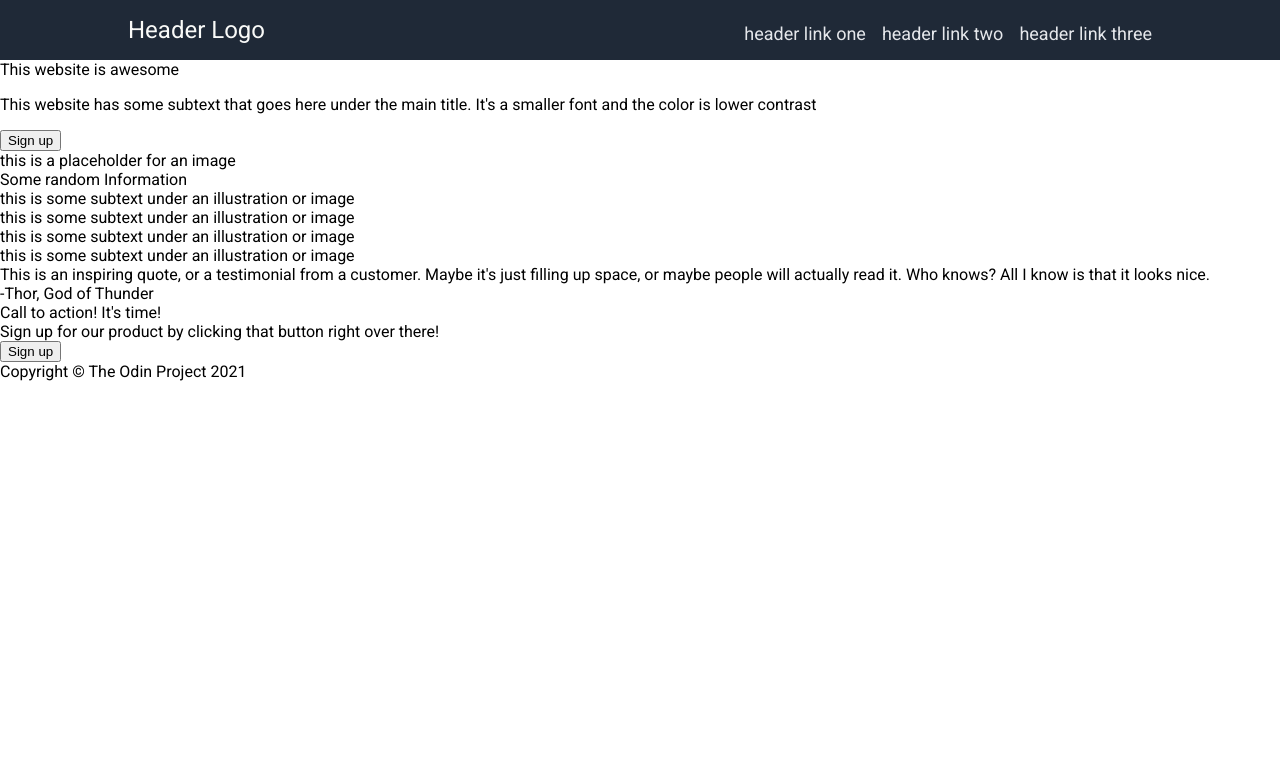
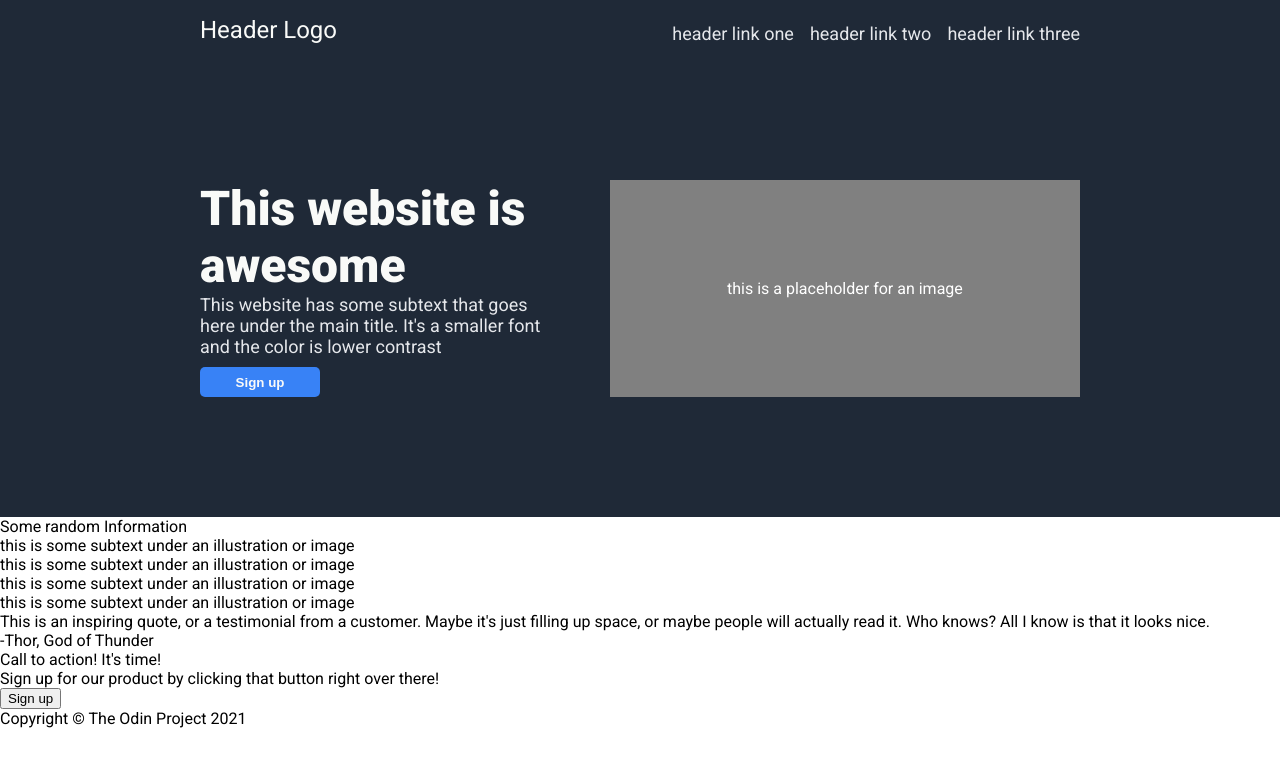
Before and after one commit to lukemullins02/landing-page, a plain HTML site: page index.html in a window 1280 px wide. Drawn offline with Linux system fonts and the light colour scheme.

Commit message:
Style first part of css page
I wanted to break up the css into four main parts

```diff
--- a/index.html
+++ b/index.html
@@ -22,13 +22,15 @@
       </ul>
     </div>
     <div class="part-1">
-      <div>This website is awesome</div>
-      <p>
-        This website has some subtext that goes here under the main title. It's
-        a smaller font and the color is lower contrast
-      </p>
-      <button>Sign up</button>
-      <div>this is a placeholder for an image</div>
+      <div class="cor-dir">
+        <div class="awesome">This website is awesome</div>
+        <div class="sec-text">
+          This website has some subtext that goes here under the main title.
+          It's a smaller font and the color is lower contrast
+        </div>
+        <button class="sign-up">Sign up</button>
+      </div>
+      <div class="img-place">this is a placeholder for an image</div>
     </div>
     <div class="part-2">
       <div>Some random Information</div>
--- a/styles.css
+++ b/styles.css
@@ -10,7 +10,7 @@ body {
   gap: 32px;
   justify-content: space-between;
   background-color: #1f2937;
-  padding: 16px 128px;
+  padding: 16px 200px;
   align-items: end;
 }
 
@@ -31,3 +31,50 @@ li {
   font-size: 24px;
   color: #f9faf8;
 }
+
+.part-1 {
+  background-color: #1f2937;
+  padding: 120px 200px;
+  display: flex;
+}
+
+.awesome {
+  font-size: 48px;
+  color: #f9faf8;
+  font-weight: 900;
+}
+
+.cor-dir {
+  display: flex;
+  flex-direction: column;
+}
+
+.sec-text {
+  color: #e5e7eb;
+  font-size: 18px;
+  flex-shrink: 0;
+}
+
+.sign-up {
+  background-color: #3882f6;
+  color: #f9faf8;
+  border-style: none;
+  border-radius: 5px;
+  flex-shrink: 0;
+  width: 120px;
+  height: 30px;
+  margin-top: 10px;
+  font-weight: 600;
+}
+
+.img-place {
+  box-sizing: border-box;
+  background: gray;
+  height: auto;
+  width: 1200px;
+  margin-left: 50px;
+  display: flex;
+  justify-content: center;
+  align-items: center;
+  color: white;
+}
```
